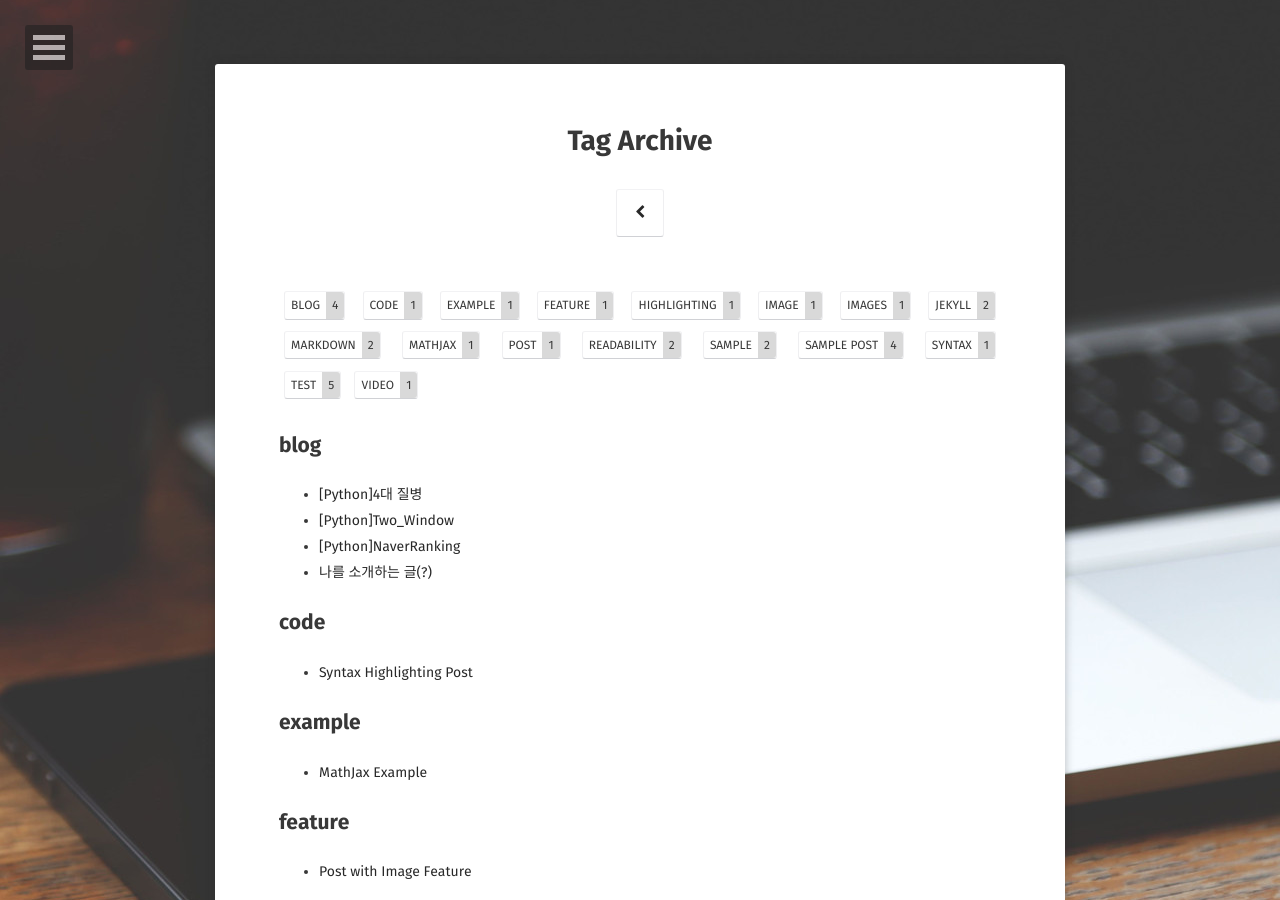
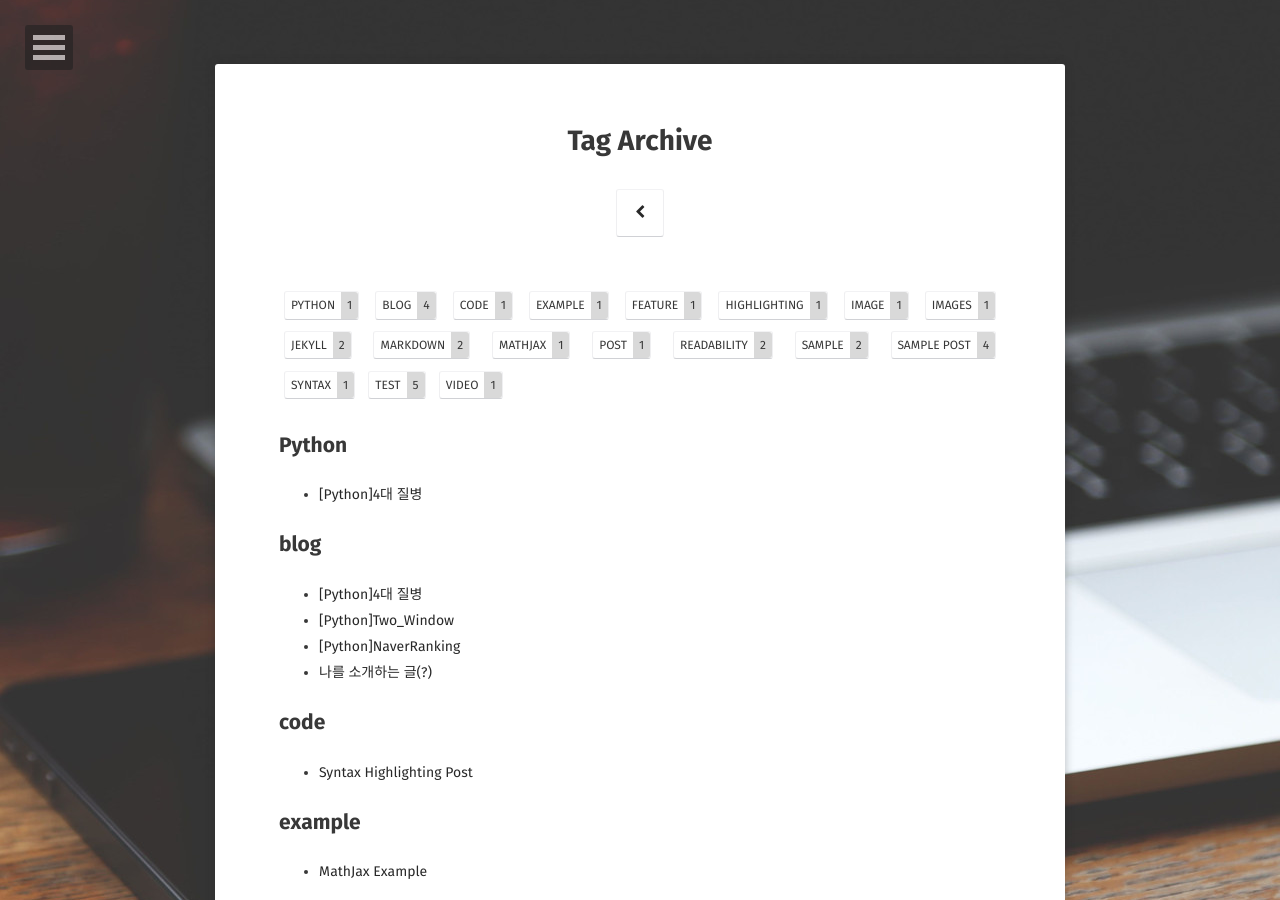
Before and after one commit to jjjuun888/jjjuun888.github.com, a Jekyll site: the page built from tags/index.html, in a window 1280 px wide and 900 px high. Built offline with Jekyll 4.4.1, drawn with Linux system fonts in a browser that asks for light colours; some web fonts are replaced.

Commit message:
Update 2022-11-30-4_disease.md

```diff
--- a/_posts/2022-11-30-4_disease.md
+++ b/_posts/2022-11-30-4_disease.md
@@ -2,10 +2,11 @@
 layout: post
 title:  "[Python]4대 질병"
 date:   2022-11-13
-excerpt: "4대 질병 과제 코드(+PyQt)"
+excerpt: "4대 질병 과제 코드(PyQt)"
 project: true
 tag:
 - blog
+- Python
 comments: true
 ---
 
```
